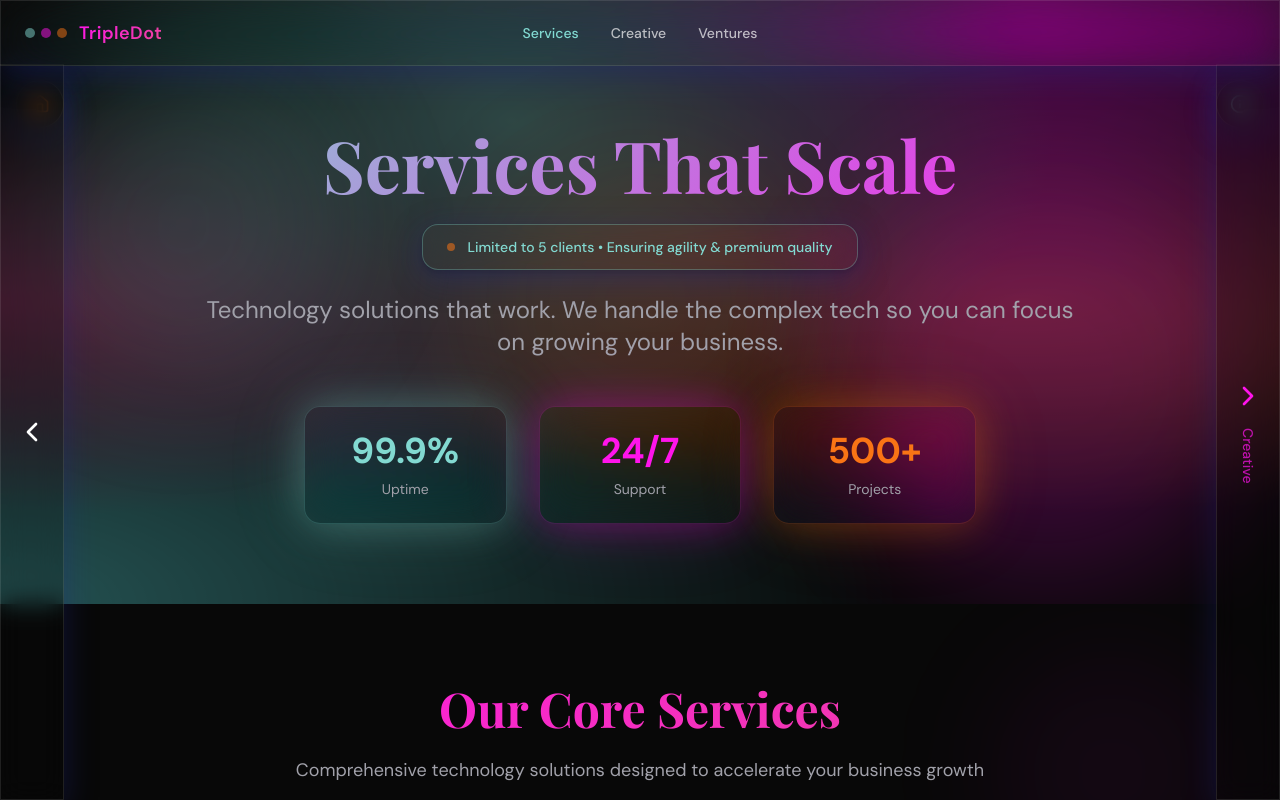
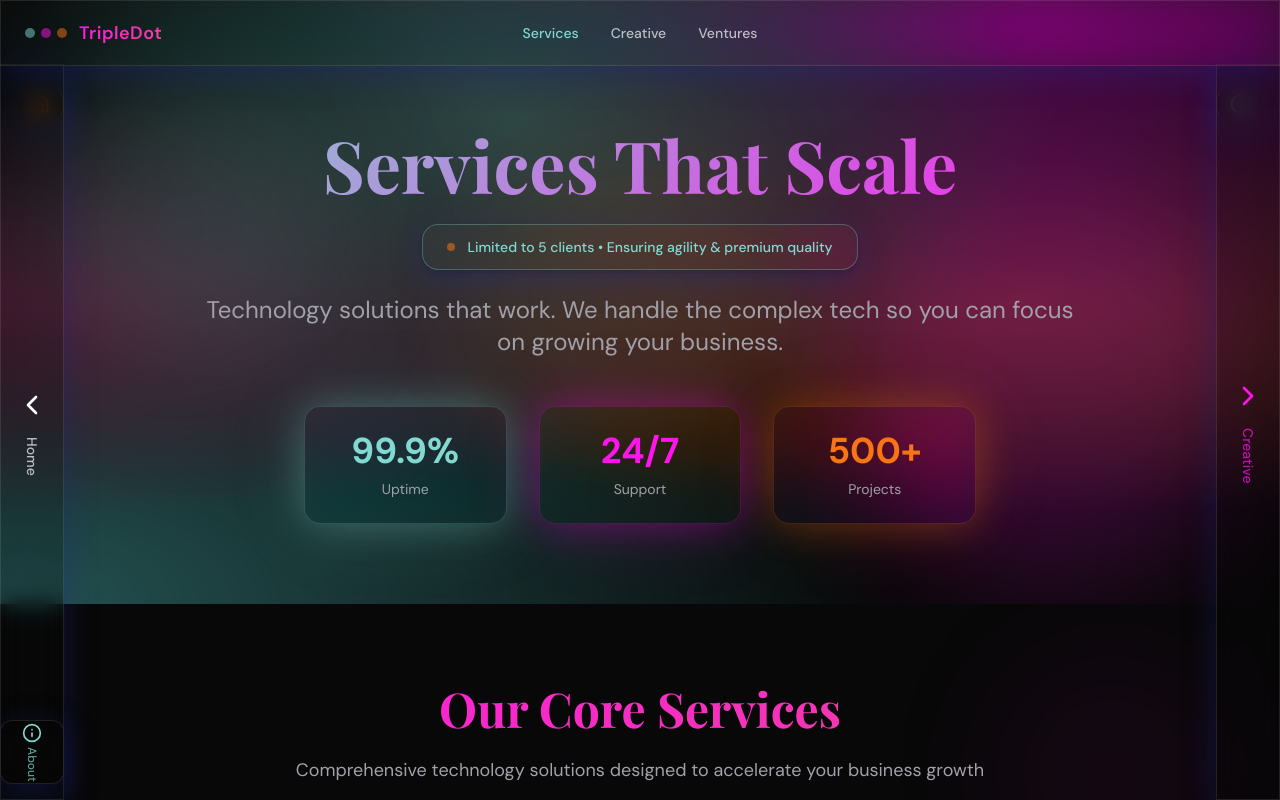
Before and after one commit to TripleDot-Services/tripledot-digital-nexus, a React (Vite) app: page / in a window 1280 px wide. Both pictures are taken after a click on the button "Explore Our Services". Shown: the top 800 px of the page. Built offline with nearby package versions, Linux system fonts and the light colour scheme.

Commit message:
Add About Us link to left navigation
Mirrors the right navigation by adding the "About Us" link to the left side.

```diff
--- a/src/components/ui/page-navigation.tsx
+++ b/src/components/ui/page-navigation.tsx
@@ -52,15 +52,21 @@ const PageNavigation = () => {
 
       {/* Left Side Navigation */}
       {prevPage && (
-        <div className="fixed left-0 top-16 h-[calc(100vh-4rem)] w-16 glass bg-background/20 backdrop-blur-md border-r border-white/10 z-40 flex flex-col">
-          {/* Main Navigation - ALWAYS in center with big arrow */}
-          <div className="flex-1 flex items-center justify-center">
-            <Link to={prevPage.path} className="flex flex-col items-center justify-center hover:bg-background/30 transition-all duration-300 group p-4 rounded-lg">
-              <ChevronLeft className={`w-8 h-8 ${prevPage.path === "/" ? "text-white" : prevPage.color === "neo-blue" ? "text-neo-blue" : prevPage.color === "neo-purple" ? "text-neo-purple" : "text-neo-orange"} group-hover:scale-110 transition-transform duration-300`} />
-            </Link>
+        <Link to={prevPage.path} className="fixed left-0 top-16 h-[calc(100vh-4rem)] w-16 glass bg-background/20 backdrop-blur-md border-r border-white/10 z-40 flex flex-col items-center justify-center hover:bg-background/30 transition-all duration-300 group">
+          <ChevronLeft className={`w-8 h-8 ${prevPage.path === "/" ? "text-white" : prevPage.color === "neo-blue" ? "text-neo-blue" : prevPage.color === "neo-purple" ? "text-neo-purple" : "text-neo-orange"} group-hover:scale-110 transition-transform duration-300 mb-4`} />
+          <div className={`writing-mode-vertical text-sm font-medium ${prevPage.path === "/" ? "text-white/70 group-hover:text-white" : prevPage.color === "neo-blue" ? "text-neo-blue/70 group-hover:text-neo-blue" : prevPage.color === "neo-purple" ? "text-neo-purple/70 group-hover:text-neo-purple" : "text-neo-orange/70 group-hover:text-neo-orange"} transition-colors duration-300`} style={{writingMode: 'vertical-rl', textOrientation: 'mixed'}}>
+            {prevPage.name}
           </div>
+        </Link>
+      )}
+
+      {/* About Us Navigation - Bottom Left */}
+      <Link to="/about" className="fixed left-0 bottom-4 w-16 h-16 glass bg-background/20 backdrop-blur-md border border-white/10 z-40 flex flex-col items-center justify-center hover:bg-background/30 transition-all duration-300 group rounded-lg">
+        <Info className="w-5 h-5 text-neo-blue group-hover:scale-110 transition-transform duration-300 mb-1" />
+        <div className="writing-mode-vertical text-xs font-medium text-neo-blue/70 group-hover:text-neo-blue transition-colors duration-300" style={{writingMode: 'vertical-rl', textOrientation: 'mixed'}}>
+          About
         </div>
-      )}
+      </Link>
 
       {/* Right Side Navigation */}
       {nextPage && (
```
